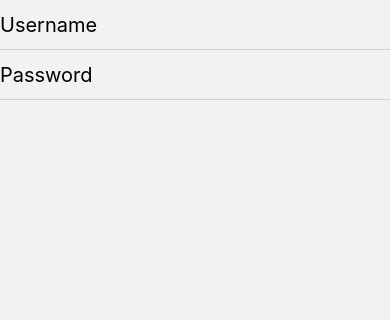
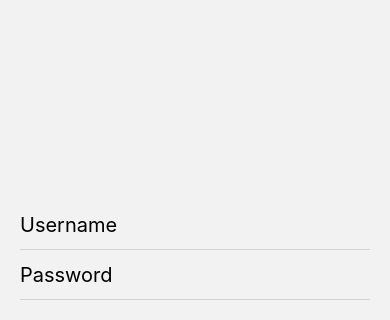
Before and after one commit to wc42888/typescript-simple-app, a React Native app: screen /Login in a window 390 px wide. Shown: the top 320 px of the page. Built offline with nearby package versions, Linux system fonts and the light colour scheme.

Commit message:
styled the login page

```diff
--- a/src/screens/LoginScreen.tsx
+++ b/src/screens/LoginScreen.tsx
@@ -1,6 +1,13 @@
 import React, {useState} from 'react';
+import styled from 'styled-components/native';
 import {useForm} from 'react-hook-form';
 import {Input} from '@components/index';
+
+const Container = styled.View`
+  display: flex;
+  margin-horizontal: 20px;
+  margin-top: 200px;
+`;
 
 const LoginScreen: React.FC<{}> = () => {
   const {control, clearErrors} = useForm({
@@ -8,7 +15,7 @@ const LoginScreen: React.FC<{}> = () => {
   });
 
   return (
-    <>
+    <Container>
       <Input
         placeholder="Username"
         control={control}
@@ -27,7 +34,7 @@ const LoginScreen: React.FC<{}> = () => {
         }}
         clearErrors={clearErrors}
       />
-    </>
+    </Container>
   );
 };
 
```
